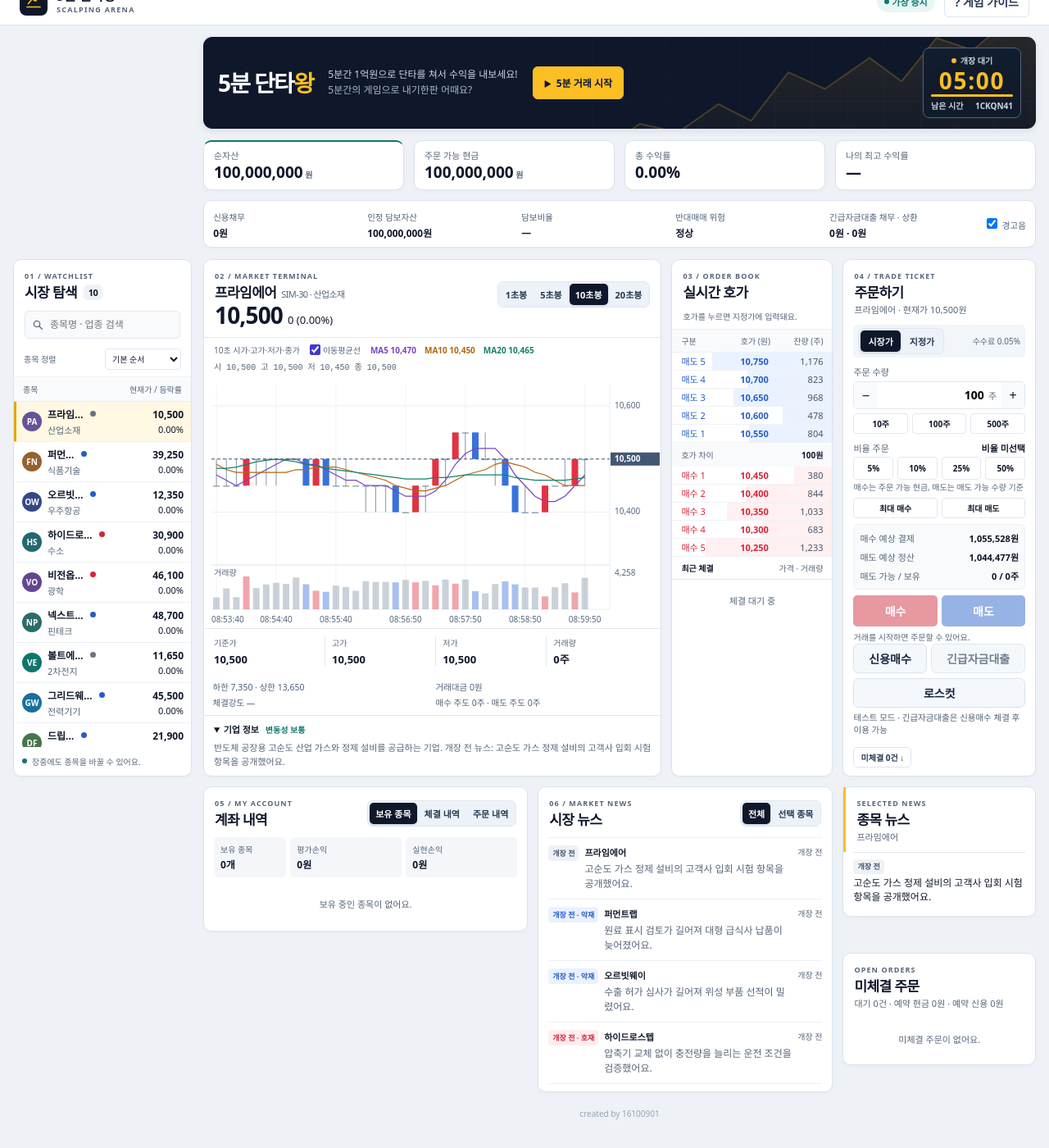
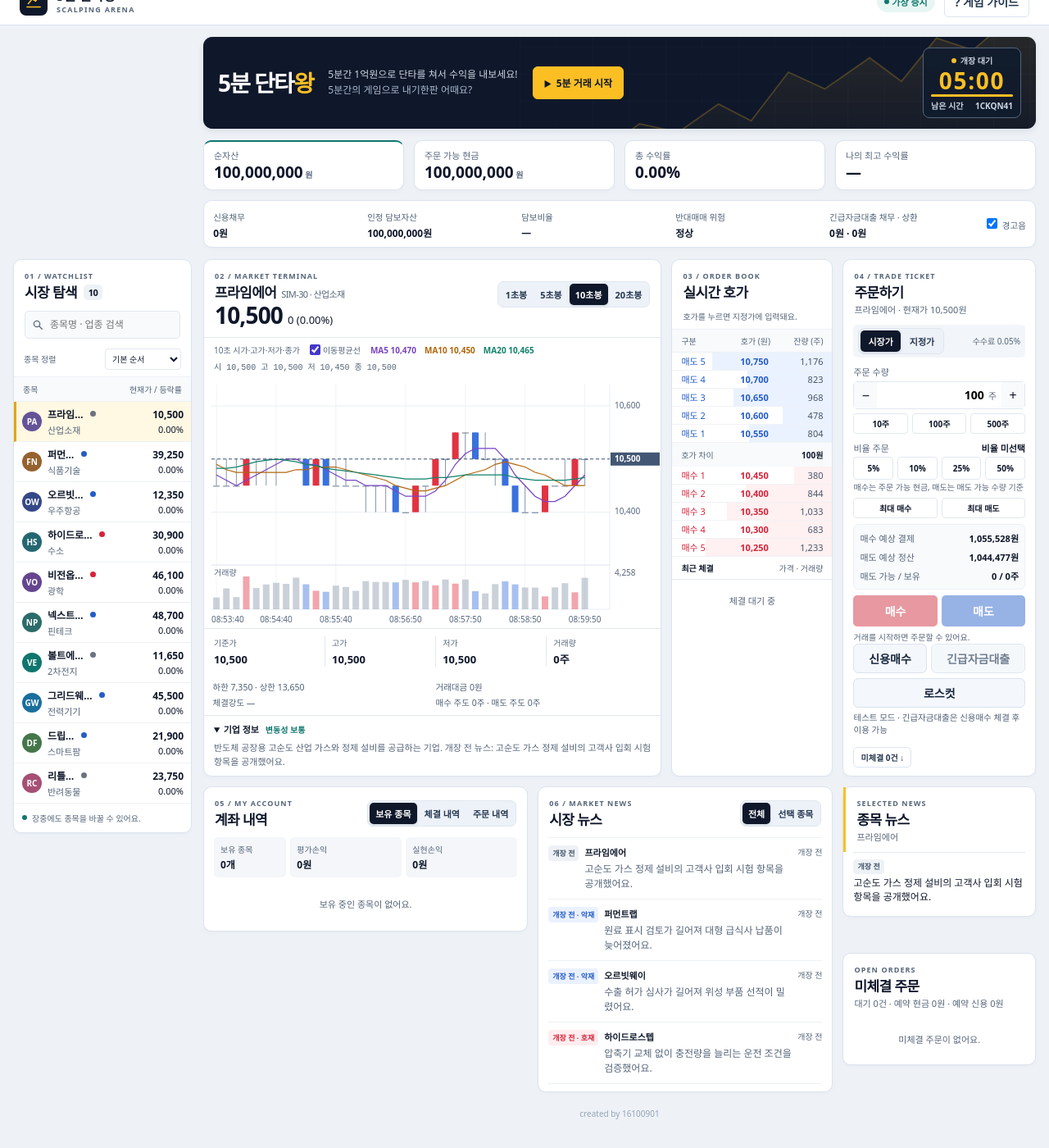
Before and after one commit to heewon-yu/dailyfoodfighter, a Jekyll site: the page games/scalping-king/index.html, which Jekyll copies as it is, in a window 1280 px wide and 1400 px high, scrolled down 27 px. Shown: the whole window at 82% size. Built offline with Jekyll 4.4.1, drawn with Linux system fonts in a browser that asks for light colours.

Commit message:
Show all ten stocks in the sticky watchlist

```diff
--- a/games/scalping-king/index.html
+++ b/games/scalping-king/index.html
@@ -7,7 +7,7 @@
   <meta name="description" content="가상 투자금 1억 원으로 호가와 뉴스를 읽고 5분 동안 수익률에 도전하는 주식 모의거래 게임">
   <meta name="theme-color" content="#0f172a">
   <title>5분 단타왕 | 모의거래 게임</title>
-  <link rel="stylesheet" href="./style.css?v=20261111-layout-test">
+  <link rel="stylesheet" href="./style.css?v=20261111-full-watchlist">
   <script defer src="./risk-v2.js?v=20261111-v2"></script>
   <script defer src="./microstructure-v2.js?v=20261111-v2"></script>
   <script defer src="./ledger-v2.js?v=20261111-v2"></script>
--- a/games/scalping-king/style.css
+++ b/games/scalping-king/style.css
@@ -486,7 +486,7 @@ footer{text-align:center;font-size:10px;font-weight:400;color:#94a3b8;line-heigh
   #mobileTimer { font-size: .65rem; }
 }
 
-/* Keep the order ticket as the height reference. Scroll long lists inside their cards. */
+/* Use the order ticket as the height reference while keeping all stocks visible. */
 .stock-name-line { display: flex; align-items: center; gap: 4px; min-width: 0; }
 .stock-news-dot { flex: 0 0 7px; height: 7px; border-radius: 50%; background: #6b7280; }
 .stock-news-dot[data-tone="up"] { background: var(--up); }
@@ -512,13 +512,13 @@ footer{text-align:center;font-size:10px;font-weight:400;color:#94a3b8;line-heigh
   .workspace > footer { grid-row: 4; }
   .sidebar {
     grid-area: 3 / 1 / 5 / 2;
-    height: var(--order-panel-height, auto);
-    top: min(8px, calc(100dvh - var(--order-panel-height, 0px) - 8px));
+    min-height: var(--order-panel-height, 0px);
+    top: min(8px, calc(100dvh - var(--watchlist-offset, 0px) + 4px));
     display: flex;
     flex-direction: column;
   }
   .sidebar > :not(.watchlist) { flex-shrink: 0; }
-  .watchlist { flex: 1; overflow-y: auto; }
+  .watchlist { flex: 1; }
 }
 
 @media (min-width: 551px) {
@@ -534,6 +534,9 @@ footer{text-align:center;font-size:10px;font-weight:400;color:#94a3b8;line-heigh
 }
 
 @media (max-width: 810px) {
+  .watchlist { display: grid; grid-template-columns: repeat(2, minmax(0, 1fr)); overflow: visible; }
+  .watchlist .stock-row { width: 100%; min-width: 0; min-height: 38px; padding-block: 4px; }
+  .watchlist .empty { grid-column: 1 / -1; }
   #market, #orderTitle, #stockNewsTitle, #pendingTitle { scroll-margin-top: var(--watchlist-offset, 116px); }
 }
 
```
Also changed, not shown: games/scalping-king/browser-v2.test.cjs (+15 -4 lines).
